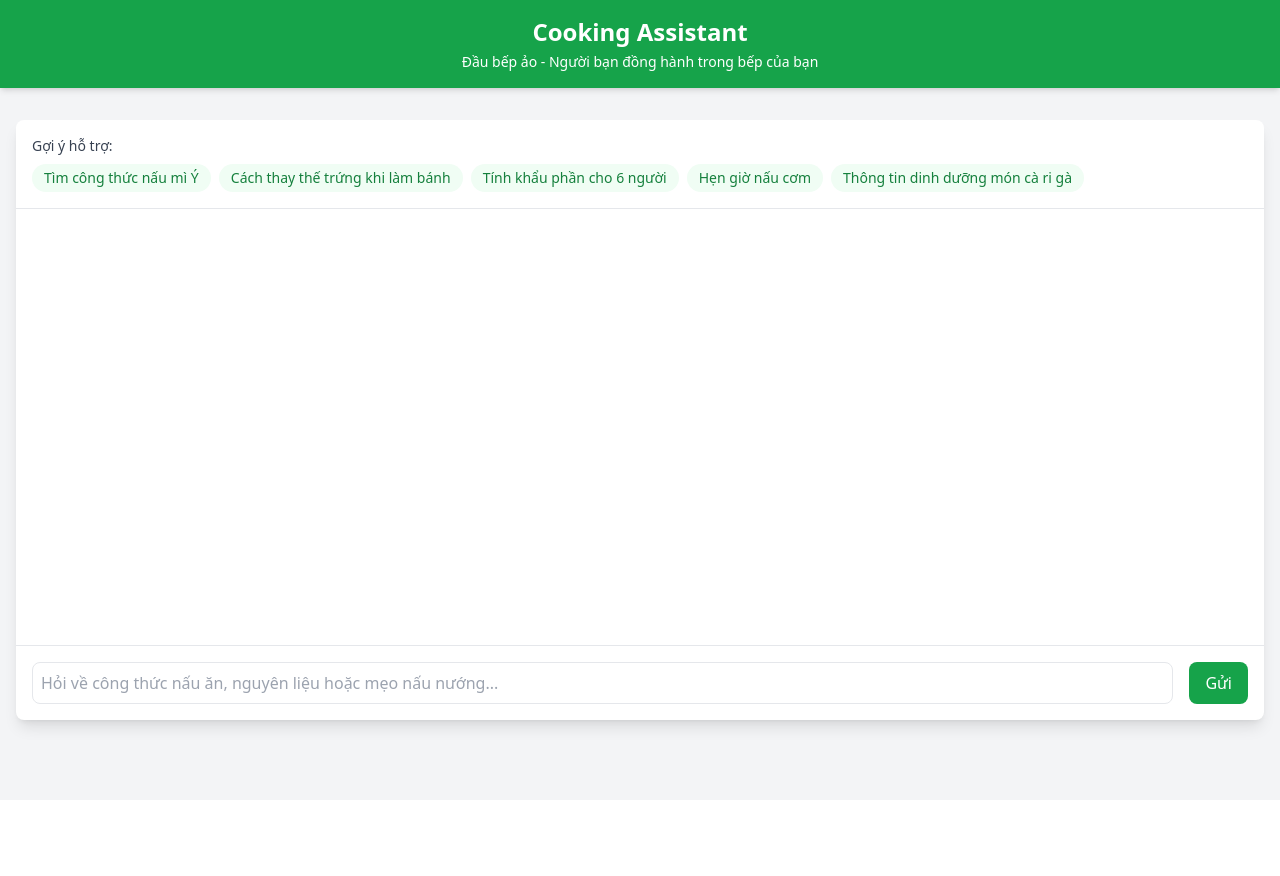
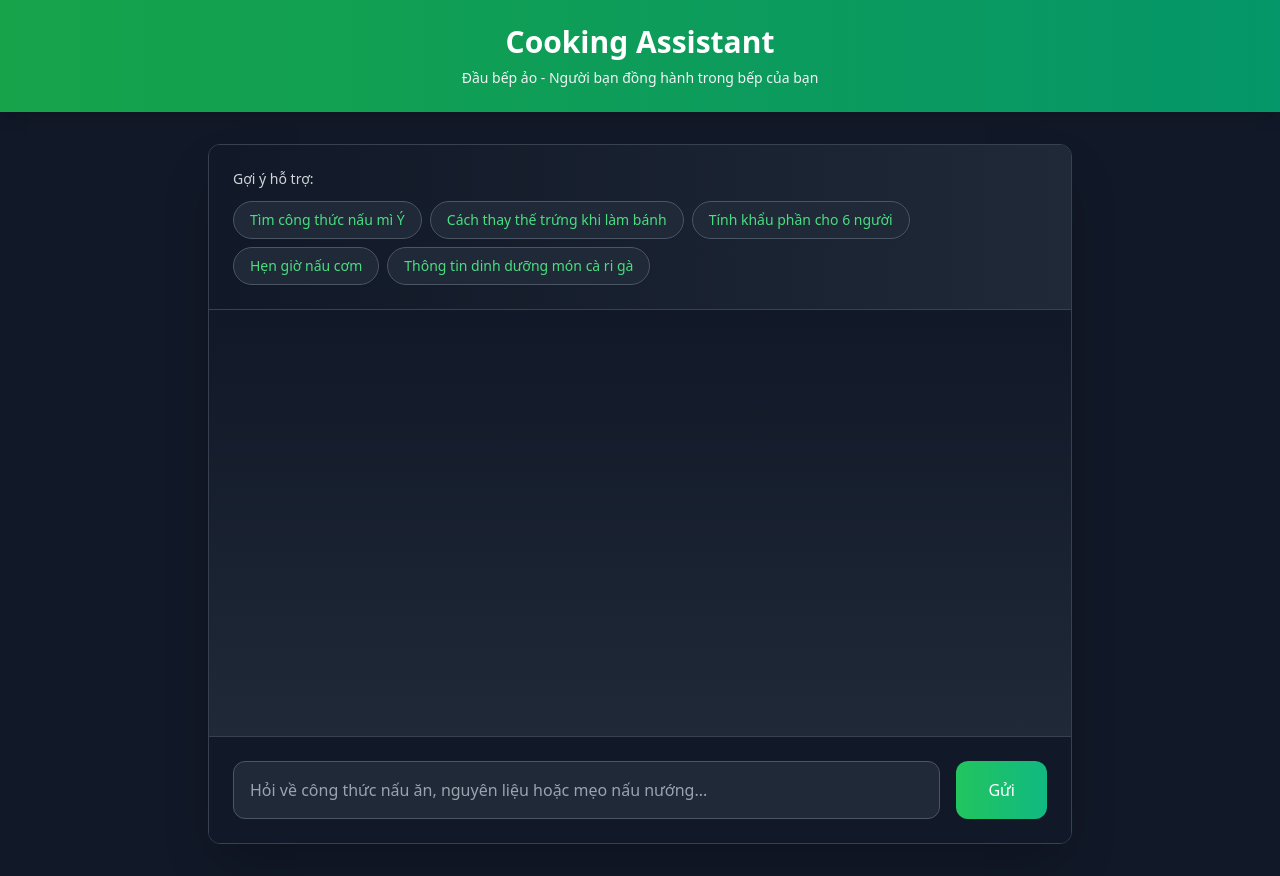
Before and after one commit to Quyenanh87/Chatbot, a React (Create React App) app in the folder frontend/: page / in a window 1280 px wide. Before the commit the page ends 800 px from the top, so only its background shows below. Built offline with nearby package versions, Linux system fonts and the light colour scheme.

Commit message:
Enhance recipe management by updating CSV data, refining recipe search functionality, and improving UI elements in ChatUI component for better user experience.

```diff
--- a/frontend/src/App.js
+++ b/frontend/src/App.js
@@ -3,12 +3,14 @@ import ChatUI from './components/ChatUI';
 
 function App() {
   return (
-    <div className="min-h-screen bg-gray-100">
-      <header className="bg-green-600 text-white p-4 shadow-md">
-        <h1 className="text-2xl font-bold text-center">Cooking Assistant</h1>
-        <p className="text-center text-sm mt-1">Đầu bếp ảo - Người bạn đồng hành trong bếp của bạn</p>
+    <div className="min-h-screen bg-gray-900">
+      <header className="bg-gradient-to-r from-green-600 to-emerald-600 text-white p-6 shadow-lg">
+        <div className="container mx-auto">
+          <h1 className="text-3xl font-bold text-center">Cooking Assistant</h1>
+          <p className="text-center text-gray-100 text-sm mt-2">Đầu bếp ảo - Người bạn đồng hành trong bếp của bạn</p>
+        </div>
       </header>
-      <main className="container mx-auto px-4 py-8">
+      <main className="container mx-auto px-4 py-8 max-w-4xl">
         <ChatUI />
       </main>
     </div>
--- a/frontend/src/components/ChatUI.jsx
+++ b/frontend/src/components/ChatUI.jsx
@@ -21,6 +21,60 @@ const ChatUI = () => {
   useEffect(() => {
     scrollToBottom();
   }, [messages]);
+
+  const formatMessage = (text) => {
+    const lines = text.split('\n');
+    return lines.map((line, index) => {
+      // Xóa tất cả dấu * và hiển thị bullet point cho mỗi dòng có nội dung
+      if (line.includes('*')) {
+        const cleanLine = line.replace(/\*+/g, '').trim();
+        if (cleanLine) {
+          return (
+            <div key={index} className="flex items-start space-x-3 mb-3 animate-fadeIn">
+              <span className="text-green-400 text-lg mt-0.5">•</span>
+              <span className="text-gray-200">{cleanLine}</span>
+            </div>
+          );
+        }
+      }
+
+      // Xử lý các dòng bắt đầu bằng "Mẹo:"
+      if (line.startsWith('Mẹo:')) {
+        return (
+          <div key={index} className="bg-gray-700/50 p-4 rounded-lg mt-3 mb-3 shadow-sm border border-gray-600 animate-slideIn">
+            <div className="flex items-center space-x-2">
+              <span className="text-2xl">💡</span>
+              <span className="font-medium text-green-300">{line}</span>
+            </div>
+          </div>
+        );
+      }
+
+      // Xử lý các tiêu đề (Nguyên liệu, Hướng dẫn, v.v.)
+      if (line.endsWith(':')) {
+        return (
+          <h3 key={index} className="font-semibold text-green-400 mt-6 mb-4 text-lg border-b border-gray-600 pb-2 animate-fadeIn">
+            {line}
+          </h3>
+        );
+      }
+
+      // Xử lý danh sách các bước
+      if (line.match(/^\d+\./)) {
+        return (
+          <div key={index} className="flex items-start space-x-3 mb-4 animate-slideIn">
+            <span className="flex-shrink-0 w-6 h-6 rounded-full bg-green-500 text-gray-900 flex items-center justify-center text-sm font-medium">
+              {line.split('.')[0]}
+            </span>
+            <span className="text-gray-200 flex-1">{line.split('.').slice(1).join('.').trim()}</span>
+          </div>
+        );
+      }
+
+      // Các dòng thông thường
+      return <p key={index} className="text-gray-200 mb-3 animate-fadeIn">{line}</p>;
+    });
+  };
 
   const handleSubmit = async (e) => {
     e.preventDefault();
@@ -53,16 +107,16 @@ const ChatUI = () => {
   };
 
   return (
-    <div className="flex flex-col h-[600px] bg-white rounded-lg shadow-lg">
+    <div className="flex flex-col h-[700px] bg-gray-900 rounded-xl shadow-2xl border border-gray-700 overflow-hidden">
       {/* Suggestions */}
-      <div className="p-4 border-b">
-        <h3 className="text-sm font-medium text-gray-700 mb-2">Gợi ý hỗ trợ:</h3>
+      <div className="p-6 border-b border-gray-700 bg-gradient-to-r from-gray-900 to-gray-800">
+        <h3 className="text-sm font-medium text-gray-300 mb-3">Gợi ý hỗ trợ:</h3>
         <div className="flex flex-wrap gap-2">
           {suggestions.map((suggestion, index) => (
             <button
               key={index}
               onClick={() => handleSuggestionClick(suggestion)}
-              className="px-3 py-1 text-sm bg-green-50 text-green-700 rounded-full hover:bg-green-100 transition-colors"
+              className="px-4 py-2 text-sm bg-gray-800 text-green-400 rounded-full hover:bg-gray-700 transition-all duration-200 shadow-sm border border-gray-600 hover:border-green-500 hover:scale-105"
             >
               {suggestion}
             </button>
@@ -71,35 +125,37 @@ const ChatUI = () => {
       </div>
 
       {/* Chat Messages */}
-      <div className="flex-1 overflow-y-auto p-4 space-y-4">
+      <div className="flex-1 overflow-y-auto p-6 space-y-6 bg-gradient-to-b from-gray-900 to-gray-800 custom-scrollbar">
         {messages.map((message, index) => (
           <div
             key={index}
-            className={`flex ${message.isUser ? 'justify-end' : 'justify-start'}`}
+            className={`flex ${message.isUser ? 'justify-end' : 'justify-start'} animate-slideIn`}
           >
             <div
-              className={`max-w-[75%] rounded-lg p-3 ${
+              className={`max-w-[80%] rounded-2xl p-4 ${
                 message.isUser
-                  ? 'bg-green-600 text-white'
-                  : 'bg-gray-100 text-gray-800'
+                  ? 'bg-gradient-to-r from-green-500 to-emerald-500 text-white shadow-lg'
+                  : 'bg-gray-800 text-gray-200 shadow-md border border-gray-600'
               }`}
             >
-              {message.isUser ? null : (
-                <div className="w-8 h-8 rounded-full bg-green-700 text-white flex items-center justify-center mb-2">
+              {!message.isUser && (
+                <div className="w-10 h-10 rounded-full bg-gradient-to-r from-green-500 to-emerald-500 text-white flex items-center justify-center mb-3 shadow-lg">
                   👩‍🍳
                 </div>
               )}
-              <p className="whitespace-pre-wrap">{message.text}</p>
+              <div className="whitespace-pre-wrap">
+                {message.isUser ? message.text : formatMessage(message.text)}
+              </div>
             </div>
           </div>
         ))}
         {isLoading && (
-          <div className="flex justify-start">
-            <div className="bg-gray-100 rounded-lg p-3">
+          <div className="flex justify-start animate-fadeIn">
+            <div className="bg-gray-800 rounded-2xl p-4 shadow-md border border-gray-600">
               <div className="flex space-x-2 items-center">
-                <div className="w-2 h-2 bg-gray-400 rounded-full animate-bounce"></div>
-                <div className="w-2 h-2 bg-gray-400 rounded-full animate-bounce" style={{ animationDelay: '0.2s' }}></div>
-                <div className="w-2 h-2 bg-gray-400 rounded-full animate-bounce" style={{ animationDelay: '0.4s' }}></div>
+                <div className="w-3 h-3 bg-green-500 rounded-full animate-bounce opacity-75"></div>
+                <div className="w-3 h-3 bg-green-500 rounded-full animate-bounce opacity-75" style={{ animationDelay: '0.2s' }}></div>
+                <div className="w-3 h-3 bg-green-500 rounded-full animate-bounce opacity-75" style={{ animationDelay: '0.4s' }}></div>
               </div>
             </div>
           </div>
@@ -108,19 +164,19 @@ const ChatUI = () => {
       </div>
 
       {/* Input Form */}
-      <form onSubmit={handleSubmit} className="p-4 border-t">
+      <form onSubmit={handleSubmit} className="p-6 border-t border-gray-700 bg-gray-900">
         <div className="flex space-x-4">
           <input
             type="text"
             value={input}
             onChange={(e) => setInput(e.target.value)}
             placeholder="Hỏi về công thức nấu ăn, nguyên liệu hoặc mẹo nấu nướng..."
-            className="flex-1 p-2 border rounded-lg focus:outline-none focus:ring-2 focus:ring-green-500"
+            className="flex-1 p-4 bg-gray-800 border border-gray-600 rounded-xl focus:outline-none focus:ring-2 focus:ring-green-500 focus:border-transparent transition-all duration-200 text-gray-200 placeholder-gray-400"
           />
           <button
             type="submit"
             disabled={isLoading}
-            className="px-4 py-2 bg-green-600 text-white rounded-lg hover:bg-green-700 transition-colors disabled:bg-green-400"
+            className="px-8 py-4 bg-gradient-to-r from-green-500 to-emerald-500 text-white rounded-xl hover:shadow-lg transition-all duration-200 disabled:opacity-70 disabled:cursor-not-allowed hover:scale-105 active:scale-95 font-medium"
           >
             {isLoading ? 'Đang xử lý...' : 'Gửi'}
           </button>
--- a/frontend/src/index.css
+++ b/frontend/src/index.css
@@ -3,21 +3,62 @@
 @tailwind utilities;
 
 /* Custom scrollbar */
-::-webkit-scrollbar {
-  width: 6px;
+.custom-scrollbar::-webkit-scrollbar {
+  width: 8px;
+  height: 8px;
 }
 
-::-webkit-scrollbar-track {
-  background: #f1f1f1;
+.custom-scrollbar::-webkit-scrollbar-track {
+  background: rgba(31, 41, 55, 0.5);
+  border-radius: 4px;
 }
 
-::-webkit-scrollbar-thumb {
-  background: #4ade80;
-  border-radius: 3px;
+.custom-scrollbar::-webkit-scrollbar-thumb {
+  background: rgba(34, 197, 94, 0.6);
+  border-radius: 4px;
+  border: 2px solid rgba(31, 41, 55, 0.5);
 }
 
-::-webkit-scrollbar-thumb:hover {
-  background: #16a34a;
+.custom-scrollbar::-webkit-scrollbar-thumb:hover {
+  background: rgba(34, 197, 94, 0.8);
+}
+
+/* Animations */
+@keyframes fadeIn {
+  from {
+    opacity: 0;
+  }
+  to {
+    opacity: 1;
+  }
+}
+
+@keyframes slideIn {
+  from {
+    opacity: 0;
+    transform: translateY(10px);
+  }
+  to {
+    opacity: 1;
+    transform: translateY(0);
+  }
+}
+
+.animate-fadeIn {
+  animation: fadeIn 0.3s ease-in-out;
+}
+
+.animate-slideIn {
+  animation: slideIn 0.4s ease-out;
+}
+
+/* Message container hover effect */
+.message-hover-effect {
+  transition: transform 0.2s ease-out;
+}
+
+.message-hover-effect:hover {
+  transform: translateY(-2px);
 }
 
 /* Message animations */
@@ -37,3 +78,19 @@
   0% { transform: rotate(0deg); }
   100% { transform: rotate(360deg); }
 }
+
+/* Glass effect for dark theme */
+.glass-effect-dark {
+  background: rgba(31, 41, 55, 0.7);
+  backdrop-filter: blur(10px);
+  -webkit-backdrop-filter: blur(10px);
+  border: 1px solid rgba(75, 85, 99, 0.3);
+}
+
+/* Gradient text for dark theme */
+.gradient-text-dark {
+  background: linear-gradient(to right, #4ade80, #34d399);
+  -webkit-background-clip: text;
+  background-clip: text;
+  color: transparent;
+}
```
Also changed, not shown: 2 other files (tests, documents, lock files or other folders).
